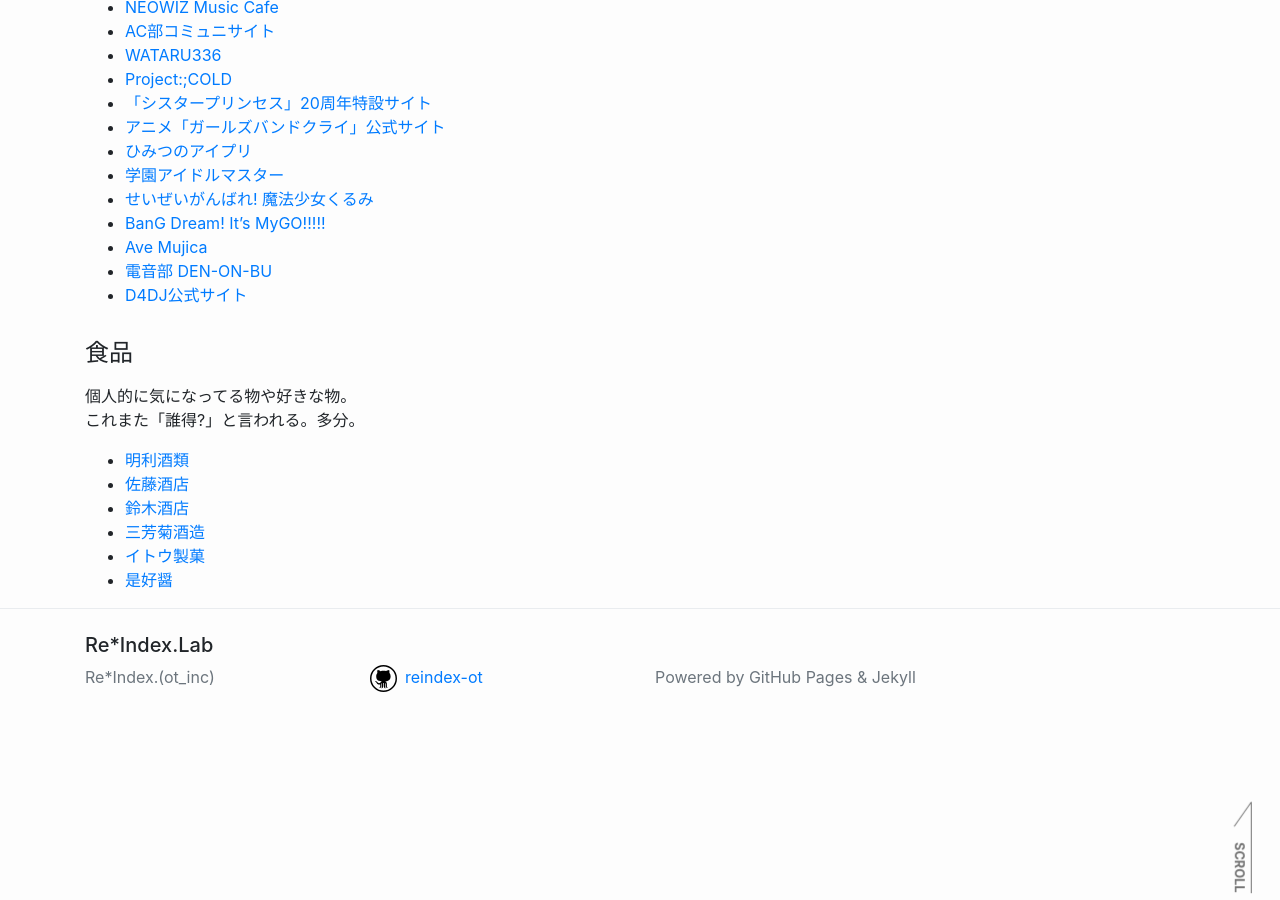
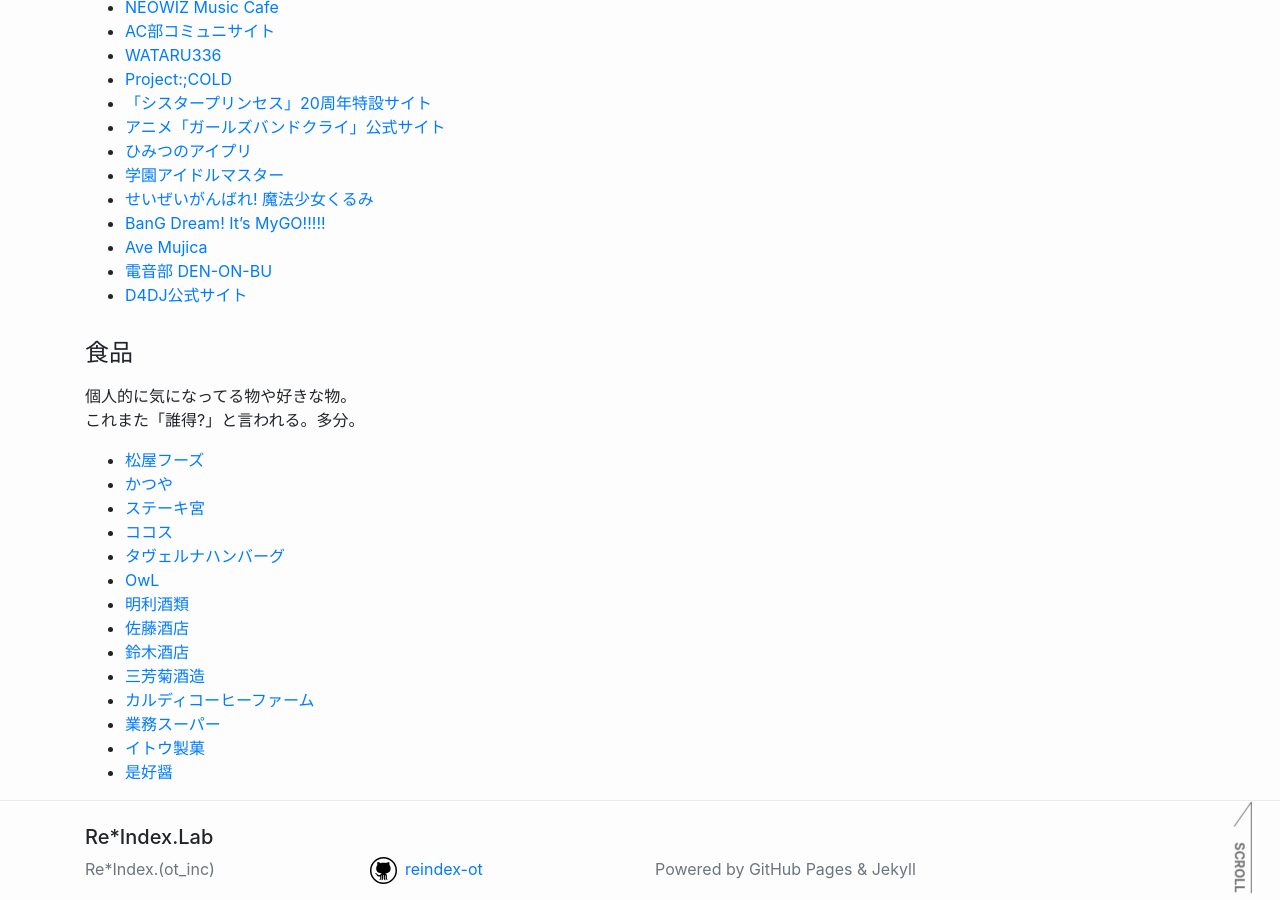
Before and after one commit to reindex-ot/reindex-ot.github.io, a Jekyll site: the page built from link.md, in a window 1280 px wide and 900 px high, scrolled down 1664 px. Built offline with Jekyll 4.4.1, drawn with Linux system fonts in a browser that asks for light colours.

Commit message:
Update link.md
Signed-off-by: Re*Index. (ot_inc) <32851879+reindex-ot@users.noreply.github.com>

```diff
--- a/link.md
+++ b/link.md
@@ -83,9 +83,17 @@ permalink: /link/
 個人的に気になってる物や好きな物。<br>
 これまた「誰得?」と言われる。多分。
 
+- [松屋フーズ](https://www.matsuyafoods.co.jp/)
+- [かつや](https://www.arclandservice.co.jp/katsuya/)
+- [ステーキ宮](https://www.miya.com/)
+- [ココス](https://www.cocos-jpn.co.jp/)
+- [タヴェルナハンバーグ](https://www.instagram.com/tavernahamburg)
+- [OwL](https://owl-ocha.com/)
 - [明利酒類](https://meirishurui.com/)
 - [佐藤酒店](https://www.sake-ibaraki.com/)
 - [鈴木酒店](http://www.sake-online.com/)
 - [三芳菊酒造](https://www.instagram.com/miyoshikiku)
+- [カルディコーヒーファーム](https://www.kaldi.co.jp/)
+- [業務スーパー](https://www.gyomusuper.jp/)
 - [イトウ製菓](https://www.mr-ito.jp/)
 - [是好醤](https://koreiijan.net/)
```
